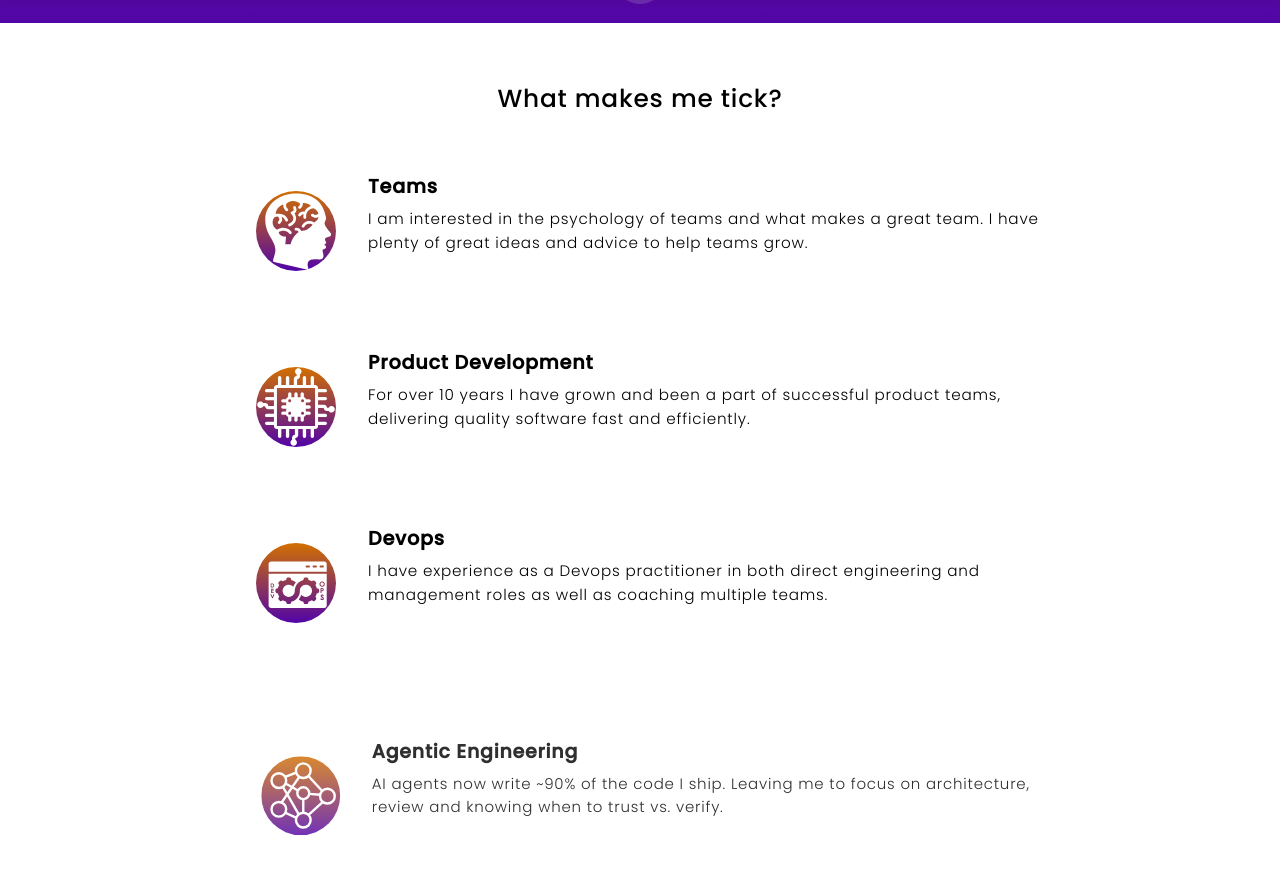
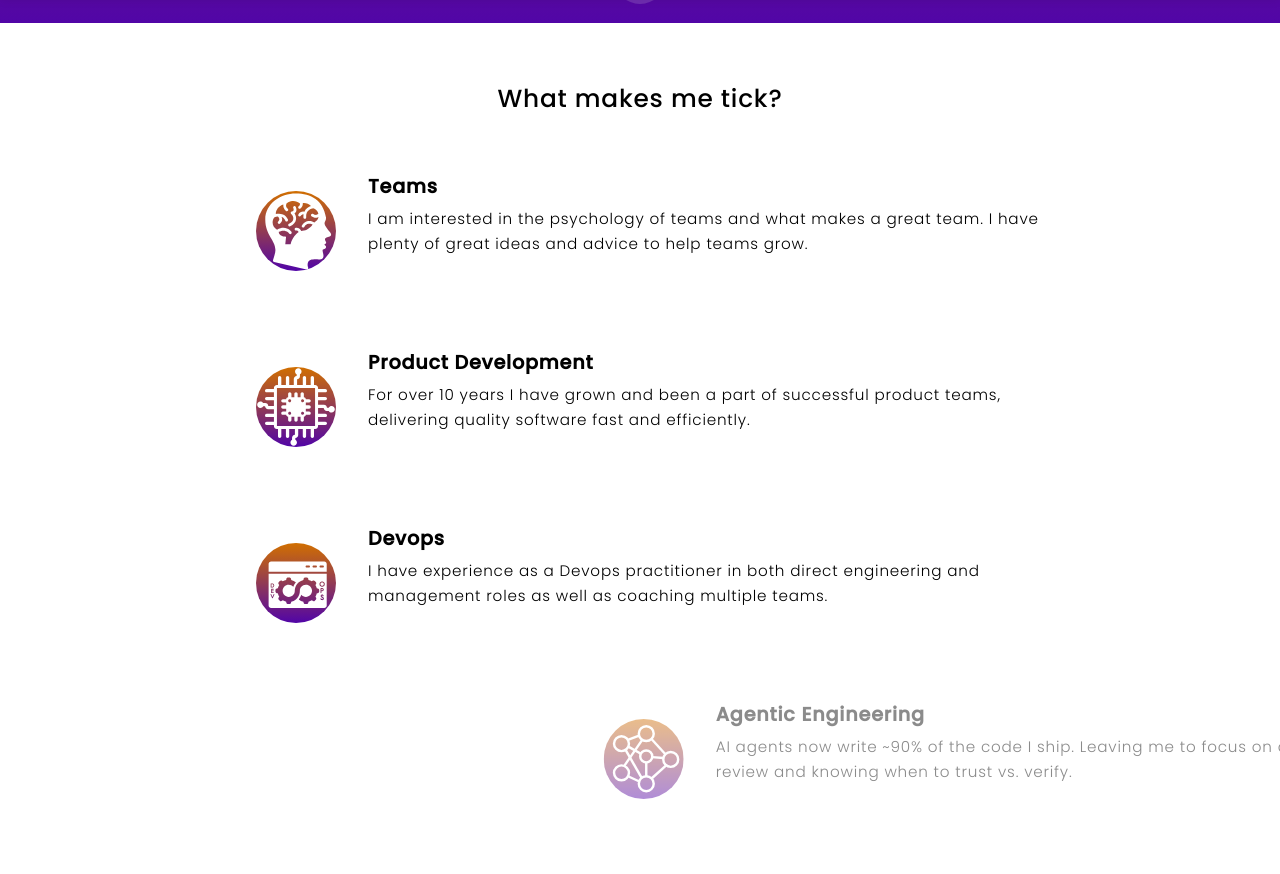
Before and after one commit to philwhiteuk/cv, a Jekyll site: the page built from pages/index.html, in a window 1280 px wide and 900 px high, scrolled down 903 px. Shown: the top 874 px of the window. Built offline with Jekyll 4.4.1, drawn with Linux system fonts in a browser that asks for light colours.

Commit message:
✨ zip effect

```diff
--- a/_sass/theme/_parallax.scss
+++ b/_sass/theme/_parallax.scss
@@ -129,6 +129,44 @@ body.parallax-page > header {
         align-items: flex-start;
         flex-direction: column;
       }
+    }
+  }
+
+  // zip animation
+  #interests {
+    .row {
+      --from-x: -50vh;
+      // margin: 30vh auto;
+      // padding: 4rem 2rem;
+      // max-width: 600px;
+      // border-radius: 12px;
+    }
+
+    .row:nth-child(even) {
+      --from-x: 50vw;
+    }
+
+    @supports (animation-timeline: view()) {
+      .row {
+        animation: zip-in linear both;
+        animation-timeline: view();
+        animation-range: entry 130% entry 230%;
+      }
+    }
+
+    @keyframes zip-in {
+      from {
+        opacity: 0;
+        transform: translateX(var(--from-x));
+      }
+      to {
+        opacity: 1;
+        transform: translateX(0);
+      }
+    }
+
+    @media (prefers-reduced-motion: reduce) {
+      .row { animation: none; }
     }
   }
 }
```
